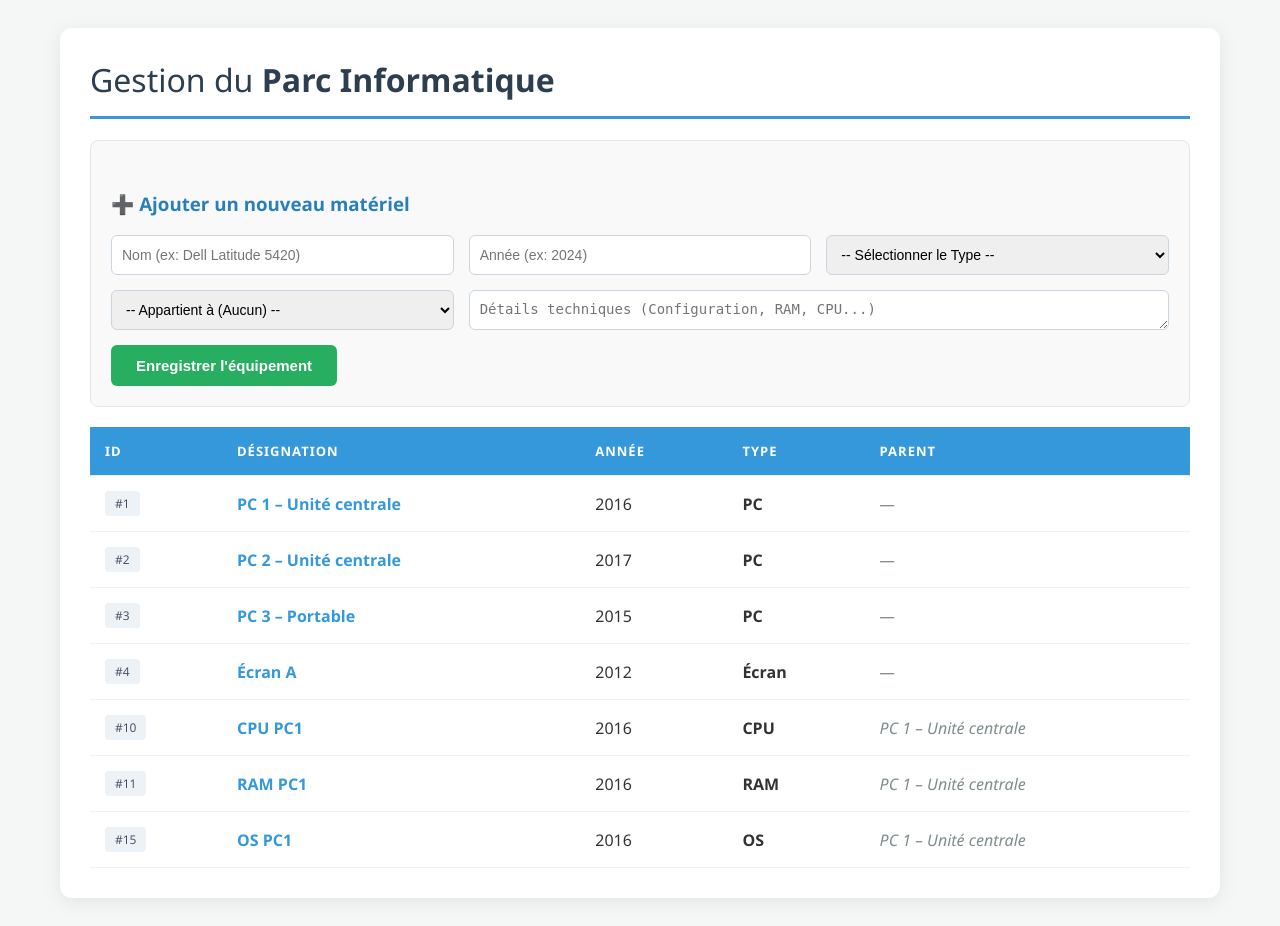
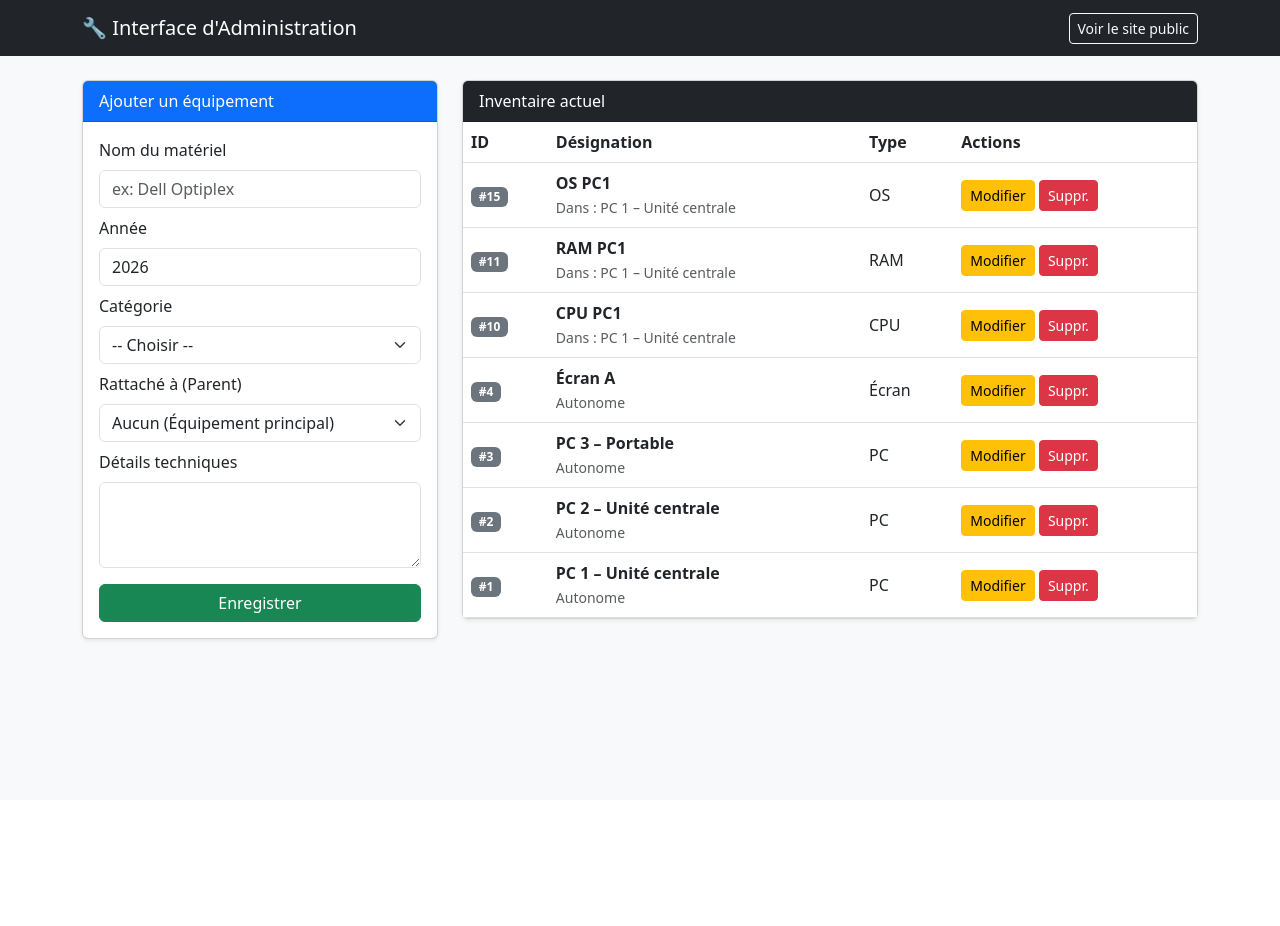
Before and after one commit to tiagodacunha2203-byte/gestion-parc-informatique, a PHP site: page /admin.php in a window 1280 px wide. After the commit the page ends 642 px from the top, so only its background shows below. Run offline with PHP 8.4, Linux system fonts and the light colour scheme; data comes from the database, SQL or seed files in the repository.

Commit message:
Update admin.php

```diff
--- a/admin.php
+++ b/admin.php
@@ -1,169 +1,146 @@
 <?php
-require('credentials.php');
+require_once('db.php'); // On récupère la connexion PDO
 
-try {
-    $connexion = new PDO("mysql:host=$host;dbname=$dbname;charset=$charset", $user, $password);
-    $connexion->setAttribute(PDO::ATTR_ERRMODE, PDO::ERRMODE_EXCEPTION);
-} catch (Exception $e) {
-    die("Erreur de connexion : " . $e->getMessage());
-}
-
-// --- LOGIQUE D'INSERTION ---
+// --- 1. LOGIQUE D'INSERTION (AJOUT) ---
+if ($_SERVER['REQUEST_METHOD'] === 'POST' && isset($_POST['action']) && $_POST['action'] === 'ajouter') {
     if (!empty($_POST['nom']) && !empty($_POST['id_type'])) {
         $sql = "INSERT INTO MATERIEL (nom, annee, details, id_type, id_parent)
                 VALUES (:nom, :annee, :details, :id_type, :id_parent)";
 
         $ins = $connexion->prepare($sql);
 
-    $parentValue = !empty($_POST['id_parent']) ? $_POST['id_parent'] : null;
-
         $ins->execute([
-        ':nom'       => $_POST['nom'],
+            ':nom'      => $_POST['nom'],
             ':annee'     => $_POST['annee'],
             ':details'   => $_POST['details'],
             ':id_type'   => $_POST['id_type'],
-        ':id_parent' => $parentValue
+            ':id_parent' => !empty($_POST['id_parent']) ? $_POST['id_parent'] : null
         ]);
 
-    header("Location: index.php");
+        // Recharge la page pour vider le formulaire et voir le nouvel élément
+        header("Location: admin.php?success=1");
         exit;
     }
-
-// --- RÉCUPÉRATION DES DONNÉES ---
-
-$selected = null;
-if (isset($_GET['id']) && is_numeric($_GET['id'])) {
-    $sel = $connexion->prepare("SELECT * FROM vue_materiel WHERE id = ?");
-    $sel->execute([$_GET['id']]);
-    $selected = $sel->fetch();
 }
 
-$liste = $connexion->query("SELECT * FROM vue_materiel ORDER BY id ASC")->fetchAll();
+// --- 2. RÉCUPÉRATION DES DONNÉES ---
+// On utilise la vue pour l'affichage et les tables pour les formulaires
+$liste = $connexion->query("SELECT * FROM vue_materiel ORDER BY id DESC")->fetchAll();
 $categories = $connexion->query("SELECT * FROM CATEGORIE ORDER BY libelle ASC")->fetchAll();
 $parents = $connexion->query("SELECT id, nom FROM MATERIEL ORDER BY nom ASC")->fetchAll();
+?>
 
-?>
 <!DOCTYPE html>
 <html lang="fr">
 <head>
-    <meta charset="utf-8">
-    <title>Inventaire Informatique M2L</title>
-    <style>
-        body { font-family: 'Segoe UI', Tahoma, Geneva, Verdana, sans-serif; background: #f4f7f6; padding: 20px; color: #333; }
-        .container { max-width: 1100px; margin: auto; background: white; padding: 30px; border-radius: 12px; box-shadow: 0 4px 20px rgba(0,0,0,0.08); }
-        h1 { color: #2c3e50; border-bottom: 3px solid #3498db; padding-bottom: 15px; margin-top: 0; }
-        h3 { color: #2980b9; margin-top: 30px; }
+    <meta charset="UTF-8">
+    <title>Administration du Parc</title>
+    <link rel="stylesheet" href="https://cdn.jsdelivr.net/npm/bootstrap@5.3.0/dist/css/bootstrap.min.css">
+</head>
+<body class="bg-light">
 
-        /* Table Styles */
-        table { width: 100%; border-collapse: collapse; margin-top: 20px; background: white; }
-        th, td { text-align: left; padding: 15px; border-bottom: 1px solid #edf2f7; }
-        th { background: #3498db; color: white; text-transform: uppercase; font-size: 13px; letter-spacing: 1px; }
-        tr:hover { background: #f8fbff; cursor: pointer; transition: 0.2s; }
-
-        /* Form Styles */
-        .form-box { background: #f9f9f9; padding: 20px; border-radius: 8px; border: 1px solid #e1e8ed; }
-        .form-group { display: grid; grid-template-columns: 1fr 1fr 1fr; gap: 15px; margin-bottom: 15px; }
-        input, select, textarea { padding: 10px; border: 1px solid #cbd5e0; border-radius: 6px; width: 100%; box-sizing: border-box; font-size: 14px; }
-        input:focus, select:focus { border-color: #3498db; outline: none; box-shadow: 0 0 0 3px rgba(52,152,219,0.1); }
-
-        /* Buttons */
-        .btn { display: inline-block; background: #27ae60; color: white; border: none; padding: 12px 25px; border-radius: 6px; cursor: pointer; font-weight: bold; font-size: 15px; text-decoration: none; }
-        .btn:hover { background: #219150; }
-        .btn-danger { background: #e74c3c; }
-        .btn-danger:hover { background: #c0392b; }
-
-        /* Detail Card */
-        .card { background: #ebf8ff; border-left: 6px solid #3498db; padding: 20px; margin-bottom: 30px; position: relative; }
-        .card h2 { margin-top: 0; color: #2c3e50; }
-        .card-close { color: #e74c3c; text-decoration: none; font-weight: bold; position: absolute; top: 20px; right: 20px; }
-        .card-actions { margin-top: 15px; display: flex; gap: 10px; }
-
-        .tag { display: inline-block; background: #edf2f7; padding: 4px 10px; border-radius: 4px; font-size: 12px; color: #4a5568; }
-    </style>
-</head>
-<body>
+<nav class="navbar navbar-dark bg-dark mb-4">
+    <div class="container">
+        <span class="navbar-brand">🔧 Interface d'Administration</span>
+        <a href="index.php" class="btn btn-outline-light btn-sm">Voir le site public</a>
+    </div>
+</nav>
 
 <div class="container">
-    <h1><span style="font-weight:300;">Gestion du</span> Parc Informatique</h1>
 
-    <?php if ($selected): ?>
-    <div class="card">
-        <a href="index.php" class="card-close">✖ Fermer</a>
-        <h2>Fiche : <?php echo htmlspecialchars($selected['nom']); ?></h2>
-        <p><strong>Catégorie :</strong> <?php echo htmlspecialchars($selected['type_libelle']); ?></p>
-        <p><strong>Année d'acquisition :</strong> <?php echo htmlspecialchars($selected['annee']); ?></p>
-        <p><strong>Description technique :</strong> <?php echo nl2br(htmlspecialchars($selected['details'] ?: 'Aucun détail.')); ?></p>
-        <p><strong>Dépendance :</strong> <?php echo htmlspecialchars($selected['parent_nom'] ?: 'Équipement autonome'); ?></p>
-
-        <div class="card-actions">
-            <a href="edit.php?id=<?php echo $selected['id']; ?>" class="btn">✏️ Modifier</a>
-            <a href="delete.php?id=<?php echo $selected['id']; ?>"
-               class="btn btn-danger"
-               onclick="return confirm('Supprimer cet équipement ? Cette action est irréversible.')">
-               🗑️ Supprimer
-            </a>
-        </div>
-    </div>
+    <?php if(isset($_GET['success'])): ?>
+        <div class="alert alert-success">Matériel ajouté avec succès !</div>
     <?php endif; ?>
 
-    <div class="form-box">
-        <h3>➕ Ajouter un nouveau matériel</h3>
+    <div class="row">
+        <div class="col-md-4">
+            <div class="card shadow-sm mb-4">
+                <div class="card-header bg-primary text-white">Ajouter un équipement</div>
+                <div class="card-body">
                     <form method="post">
-            <div class="form-group">
-                <input name="nom" placeholder="Nom (ex: Dell Latitude 5420)" required>
-                <input name="annee" type="number" placeholder="Année (ex: 2024)" required>
-                <select name="id_type" required>
-                    <option value="">-- Sélectionner le Type --</option>
+                        <input type="hidden" name="action" value="ajouter">
+
+                        <div class="mb-2">
+                            <label class="form-label">Nom du matériel</label>
+                            <input name="nom" class="form-control" placeholder="ex: Dell Optiplex" required>
+                        </div>
+
+                        <div class="mb-2">
+                            <label class="form-label">Année</label>
+                            <input name="annee" type="number" class="form-control" value="<?= date('Y') ?>">
+                        </div>
+
+                        <div class="mb-2">
+                            <label class="form-label">Catégorie</label>
+                            <select name="id_type" class="form-select" required>
+                                <option value="">-- Choisir --</option>
                                 <?php foreach($categories as $cat): ?>
-                        <option value="<?php echo $cat['id_type']; ?>">
-                            <?php echo htmlspecialchars($cat['libelle']); ?>
-                        </option>
+                                    <option value="<?= $cat['id_type'] ?>"><?= htmlspecialchars($cat['libelle']) ?></option>
                                 <?php endforeach; ?>
                             </select>
                         </div>
-            <div class="form-group">
-                <select name="id_parent">
-                    <option value="">-- Appartient à (Aucun) --</option>
+
+                        <div class="mb-2">
+                            <label class="form-label">Rattaché à (Parent)</label>
+                            <select name="id_parent" class="form-select">
+                                <option value="">Aucun (Équipement principal)</option>
                                 <?php foreach($parents as $p): ?>
-                        <option value="<?php echo $p['id']; ?>">
-                            <?php echo htmlspecialchars($p['nom']); ?>
-                        </option>
+                                    <option value="<?= $p['id'] ?>"><?= htmlspecialchars($p['nom']) ?></option>
                                 <?php endforeach; ?>
                             </select>
-                <textarea name="details" placeholder="Détails techniques (Configuration, RAM, CPU...)" style="grid-column: span 2; height: 40px;"></textarea>
                         </div>
-            <button type="submit" class="btn">Enregistrer l'équipement</button>
+
+                        <div class="mb-3">
+                            <label class="form-label">Détails techniques</label>
+                            <textarea name="details" class="form-control" rows="3"></textarea>
+                        </div>
+
+                        <button type="submit" class="btn btn-success w-100">Enregistrer</button>
                     </form>
                 </div>
+            </div>
+        </div>
 
-    <table>
+        <div class="col-md-8">
+            <div class="card shadow-sm">
+                <div class="card-header bg-dark text-white">Inventaire actuel</div>
+                <div class="table-responsive">
+                    <table class="table table-hover align-middle mb-0">
                         <thead>
                             <tr>
                                 <th>ID</th>
                                 <th>Désignation</th>
-                <th>Année</th>
                                 <th>Type</th>
-                <th>Parent</th>
+                                <th>Actions</th>
                             </tr>
                         </thead>
                         <tbody>
                             <?php foreach ($liste as $item): ?>
-            <tr onclick="window.location.href='?id=<?php echo $item['id']; ?>'">
-                <td><span class="tag">#<?php echo $item['id']; ?></span></td>
-                <td style="color: #3498db; font-weight: 600;"><?php echo htmlspecialchars($item['nom']); ?></td>
-                <td><?php echo htmlspecialchars($item['annee']); ?></td>
-                <td><strong><?php echo htmlspecialchars($item['type_libelle']); ?></strong></td>
-                <td style="color: #7f8c8d; font-style: italic;">
-                    <?php echo htmlspecialchars($item['parent_nom'] ?: '—'); ?>
+                            <tr>
+                                <td><span class="badge bg-secondary">#<?= $item['id'] ?></span></td>
+                                <td>
+                                    <strong><?= htmlspecialchars($item['nom']) ?></strong><br>
+                                    <small class="text-muted"><?= htmlspecialchars($item['parent_nom'] ? 'Dans : '.$item['parent_nom'] : 'Autonome') ?></small>
+                                </td>
+                                <td><?= htmlspecialchars($item['type_libelle']) ?></td>
+                                <td>
+                                    <a href="edit.php?id=<?= $item['id'] ?>" class="btn btn-sm btn-warning">Modifier</a>
+                                    <a href="delete.php?id=<?= $item['id'] ?>"
+                                       class="btn btn-sm btn-danger"
+                                       onclick="return confirm('Supprimer cet équipement ?')">Suppr.</a>
                                 </td>
                             </tr>
                             <?php endforeach; ?>
-            <?php if (empty($liste)): ?>
-                <tr><td colspan="5" style="text-align:center;">Aucun matériel dans la base.</td></tr>
-            <?php endif; ?>
                         </tbody>
                     </table>
+                </div>
+            </div>
+        </div>
+    </div>
 </div>
 
 </body>
 </html>
+
+</body>
+</html>
```
Lines whose indentation alone changed are shown as unchanged.
